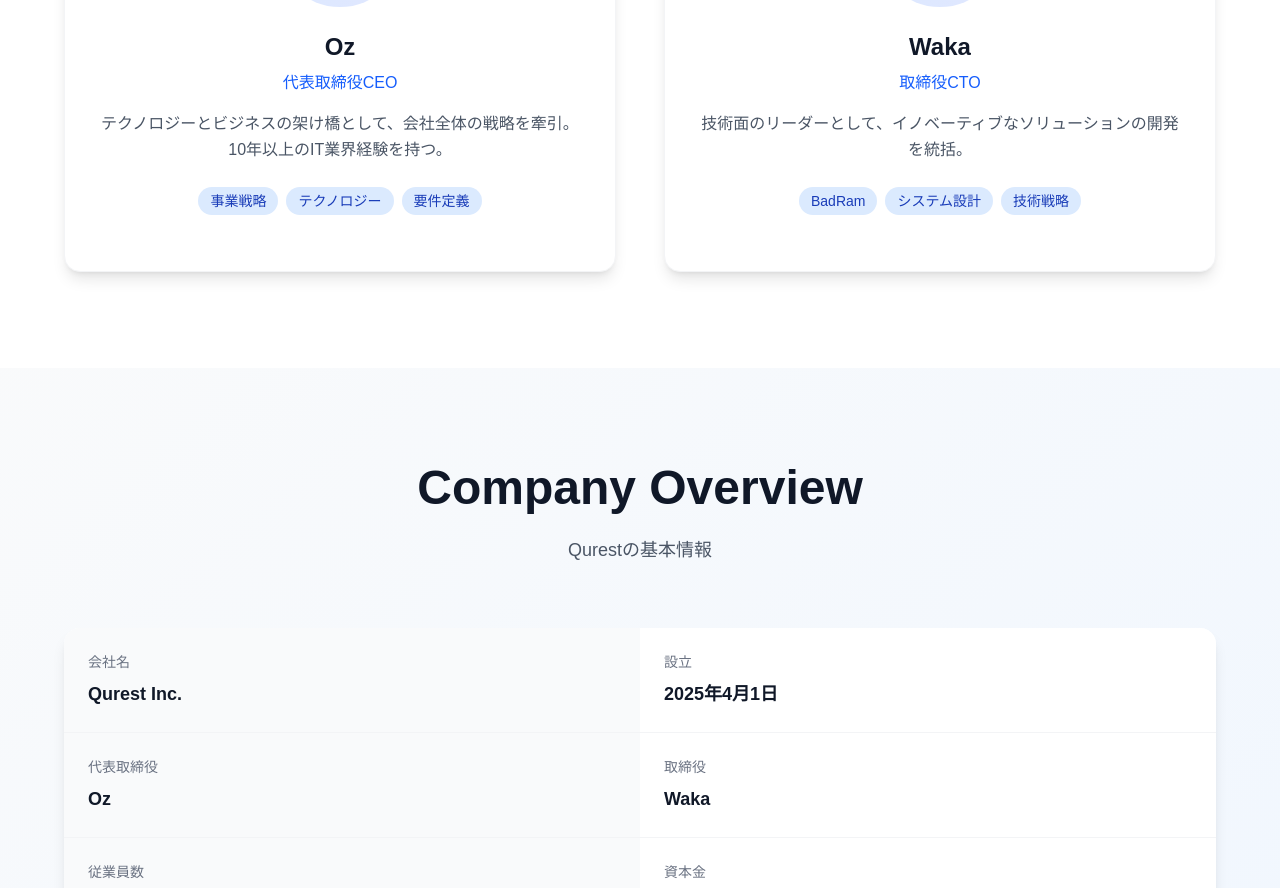
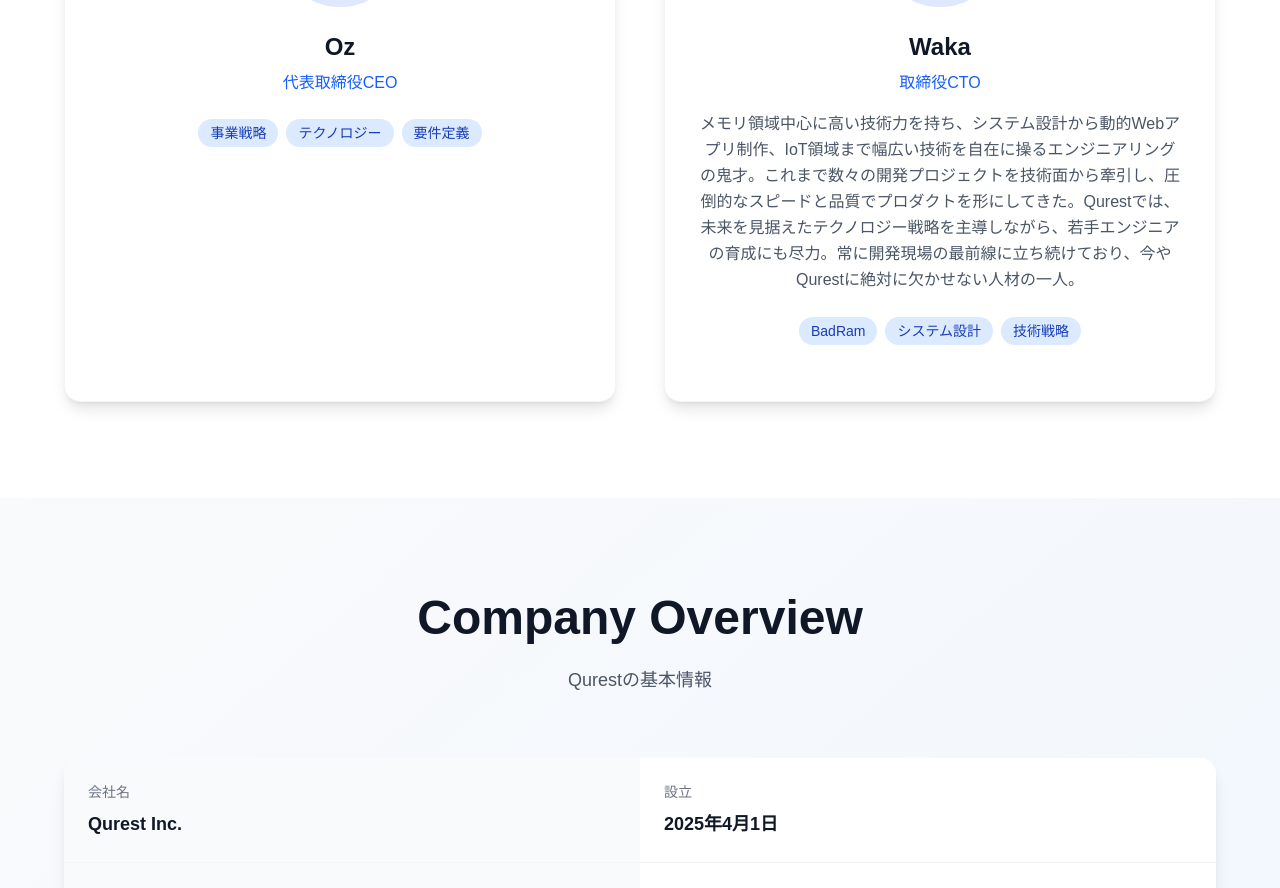
Before and after one commit to yota4071/qurest_HP, a Next.js app: page /about in a window 1280 px wide. Shown: the part 3231-4119 px from the top of the page. Built offline with nearby package versions, Linux system fonts and the light colour scheme.

Commit message:
wakaの文章作成

```diff
--- a/src/app/about/page.tsx
+++ b/src/app/about/page.tsx
@@ -75,14 +75,14 @@ const team = [
   {
     name: 'Oz',
     position: '代表取締役CEO',
-    description: 'テクノロジーとビジネスの架け橋として、会社全体の戦略を牽引。10年以上のIT業界経験を持つ。',
+    description: '',
     image: '/team/ceo.jpg',
     expertise: ['事業戦略', 'テクノロジー', '要件定義']
   },
   {
     name: 'Waka',
     position: '取締役CTO',
-    description: '技術面のリーダーとして、イノベーティブなソリューションの開発を統括。',
+    description: 'メモリ領域中心に高い技術力を持ち、システム設計から動的Webアプリ制作、IoT領域まで幅広い技術を自在に操るエンジニアリングの鬼才。これまで数々の開発プロジェクトを技術面から牽引し、圧倒的なスピードと品質でプロダクトを形にしてきた。Qurestでは、未来を見据えたテクノロジー戦略を主導しながら、若手エンジニアの育成にも尽力。常に開発現場の最前線に立ち続けており、今やQurestに絶対に欠かせない人材の一人。',
     image: '/team/cto.jpg',
     expertise: ['BadRam', 'システム設計', '技術戦略']
   }
```
